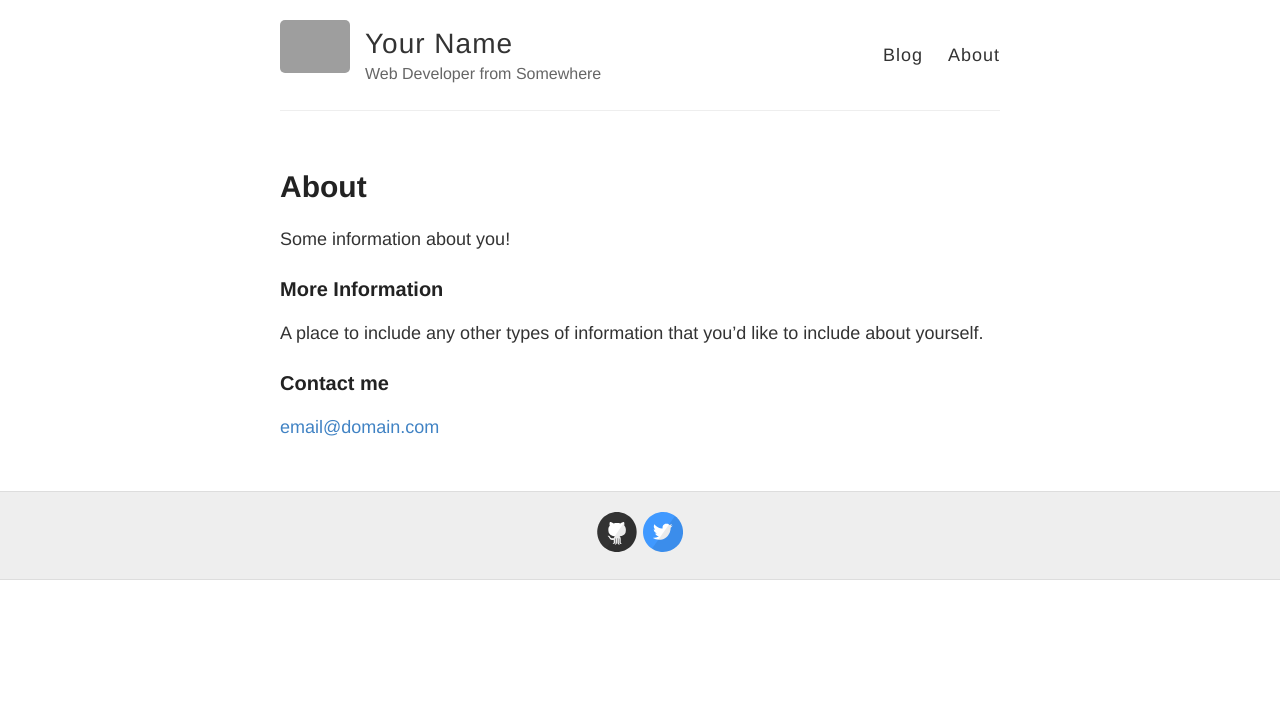
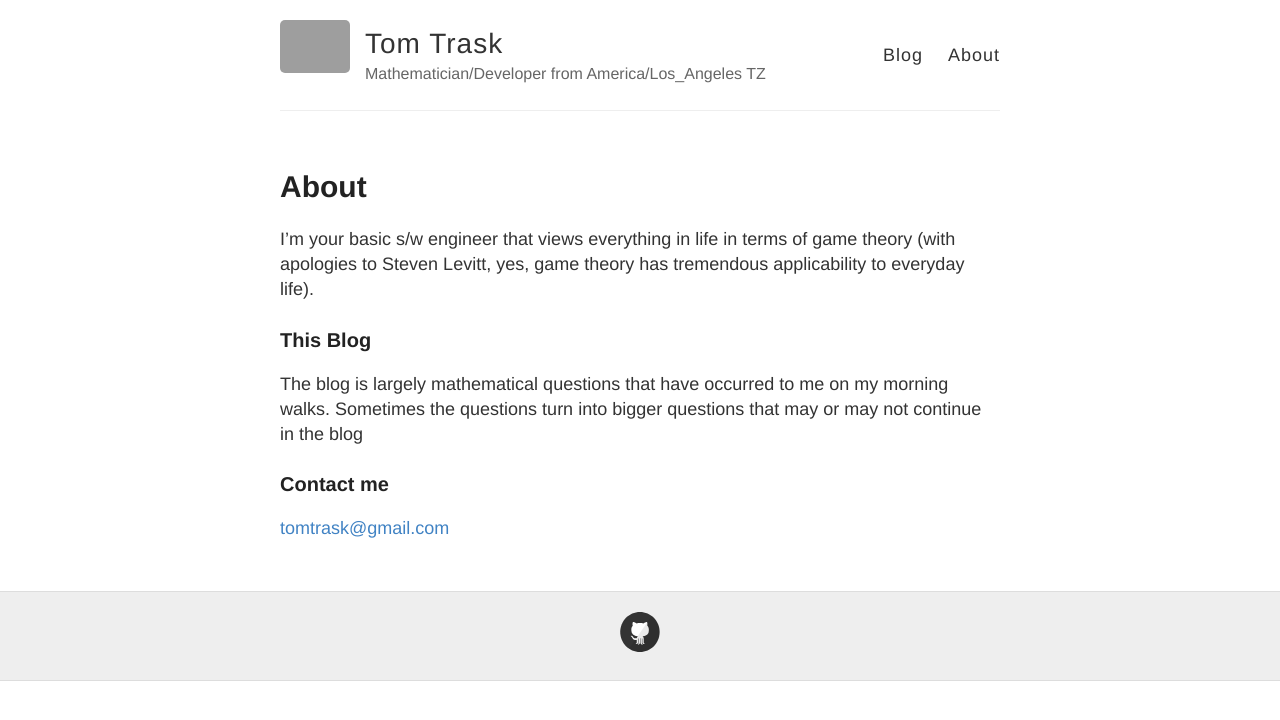
Before and after one commit to tomtrask/tomtrask.github.io, a Jekyll site: the page built from about.md, in a window 1280 px wide. Shown: the top 720 px of the page. Built offline with Jekyll 4.4.1, drawn with Linux system fonts in a browser that asks for light colours; grey boxes are pictures that could not be loaded.

Commit message:
personalize

```diff
--- a/_config.yml
+++ b/_config.yml
@@ -3,10 +3,10 @@
 #
 
 # Name of your site (displayed in the header)
-name: Your Name
+name: Tom Trask
 
 # Short bio or description (displayed in the header)
-description: Web Developer from Somewhere
+description: Mathematician/Developer from America/Los_Angeles TZ
 
 # URL of your avatar or profile pic (you could use your GitHub profile pic)
 avatar: https://raw.githubusercontent.com/barryclark/jekyll-now/master/images/jekyll-logo.png
@@ -21,12 +21,12 @@ footer-links:
   email:
   facebook:
   flickr:
-  github: barryclark/jekyll-now
+  github: tomtrask/tomtrask.github.io
   instagram:
   linkedin:
   pinterest:
   rss: # just type anything here for a working RSS icon
-  twitter: jekyllrb
+  twitter:
   stackoverflow: # your stackoverflow profile, e.g. "users/50476/bart-kiers"
   youtube: # channel/<your_long_string> or user/<user-name>
   googleplus: # anything in your profile username that comes after plus.google.com/
--- a/about.md
+++ b/about.md
@@ -4,12 +4,16 @@ title: About
 permalink: /about/
 ---
 
-Some information about you!
+I'm your basic s/w engineer that views everything in life in terms of game
+theory (with apologies to Steven Levitt, yes, game theory has tremendous
+applicability to everyday life).
 
-### More Information
+### This Blog
 
-A place to include any other types of information that you'd like to include about yourself.
+The blog is largely mathematical questions that have occurred to me on my
+morning walks. Sometimes the questions turn into bigger questions that may or
+may not continue in the blog
 
 ### Contact me
 
-[email@domain.com](mailto:email@domain.com)
+[tomtrask@gmail.com](mailto:tomtrask@gmail.com)
```
